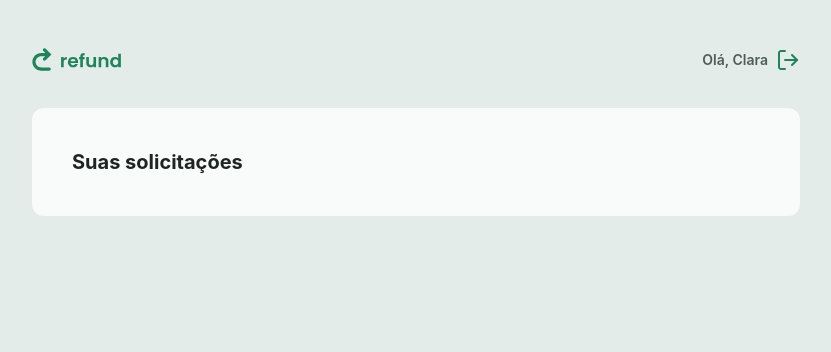
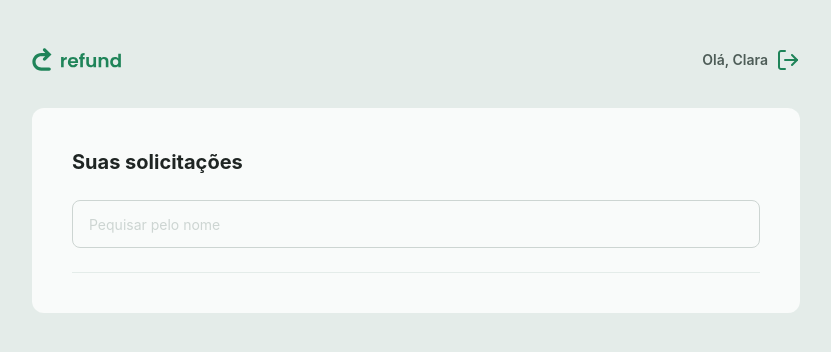
Before and after one commit to clara-nascie/new-refund, a React (Vite) app: page / in a window 1280 px wide. Shown: the top 352 px of the page, without its empty margins (224-1055 px from the left). Built offline with nearby package versions, Linux system fonts and the light colour scheme.

Commit message:
feat: create initial Dashboard page with refund search form

```diff
--- a/src/pages/Dashboard.tsx
+++ b/src/pages/Dashboard.tsx
@@ -1,9 +1,27 @@
+import { Input } from "@/components/Input";
+import { useState } from "react";
+
 export function Dashboard() {
+  const [name, setName] = useState("");
+
+  function FetchRefunds(e: React.FormEvent) {
+    e.preventDefault();
+    console.log(name);
+  }
+
   return (
     <div className="bg-gray-500 rounded-xl p-10 md:min-w-[768px]">
-      <h1 className="text-gray-100 font-bold text-xl flex-1">
-        Suas solicitações
-      </h1>
+      <h1 className="text-gray-100 font-bold text-xl">Suas solicitações</h1>
+      <form
+        onSubmit={FetchRefunds}
+        className="flex items-center justify-between pb-6 border-b
+      border-b-gray-400 md:flex-row gap-2 mt-6"
+      >
+        <Input
+          placeholder="Pequisar pelo nome"
+          onChange={(e) => setName(e.target.value)}
+        />
+      </form>
     </div>
   );
 }
```
